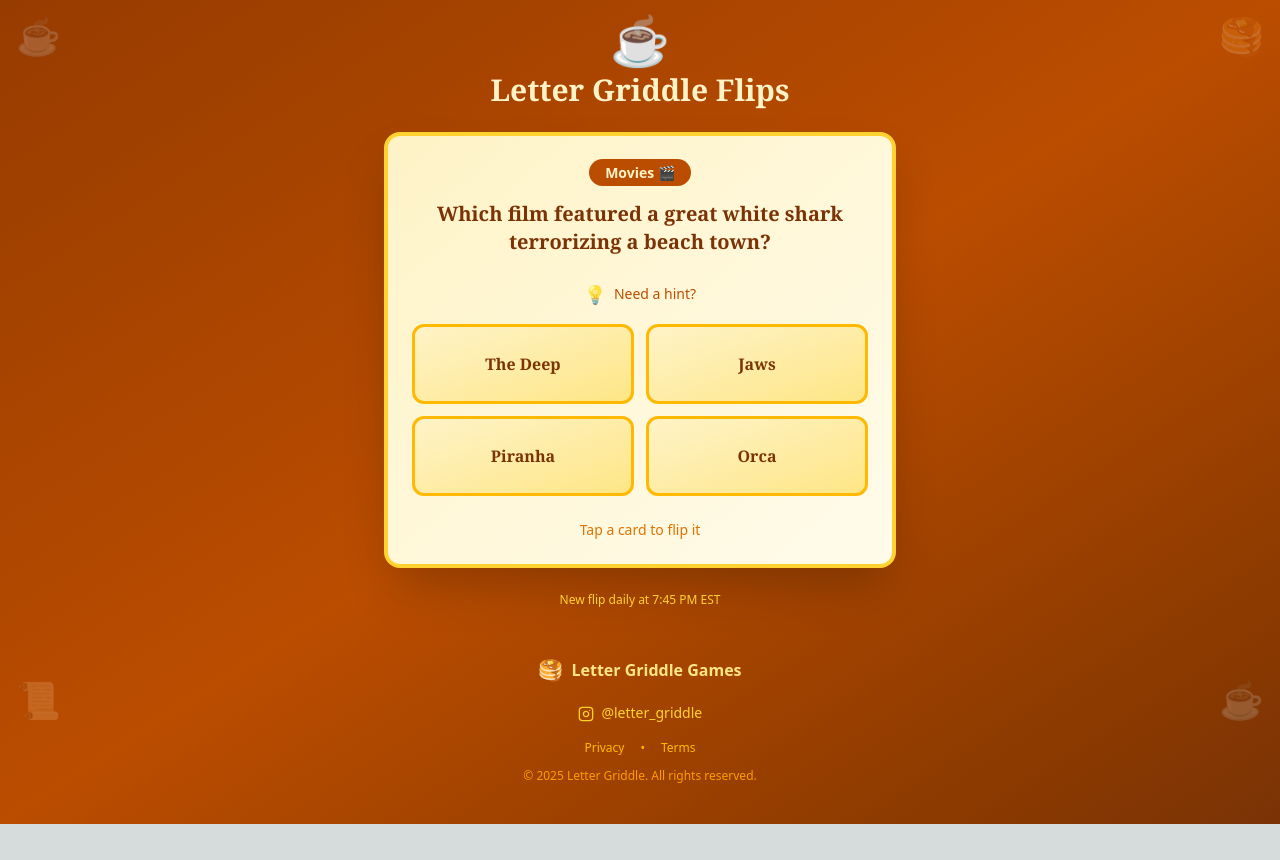
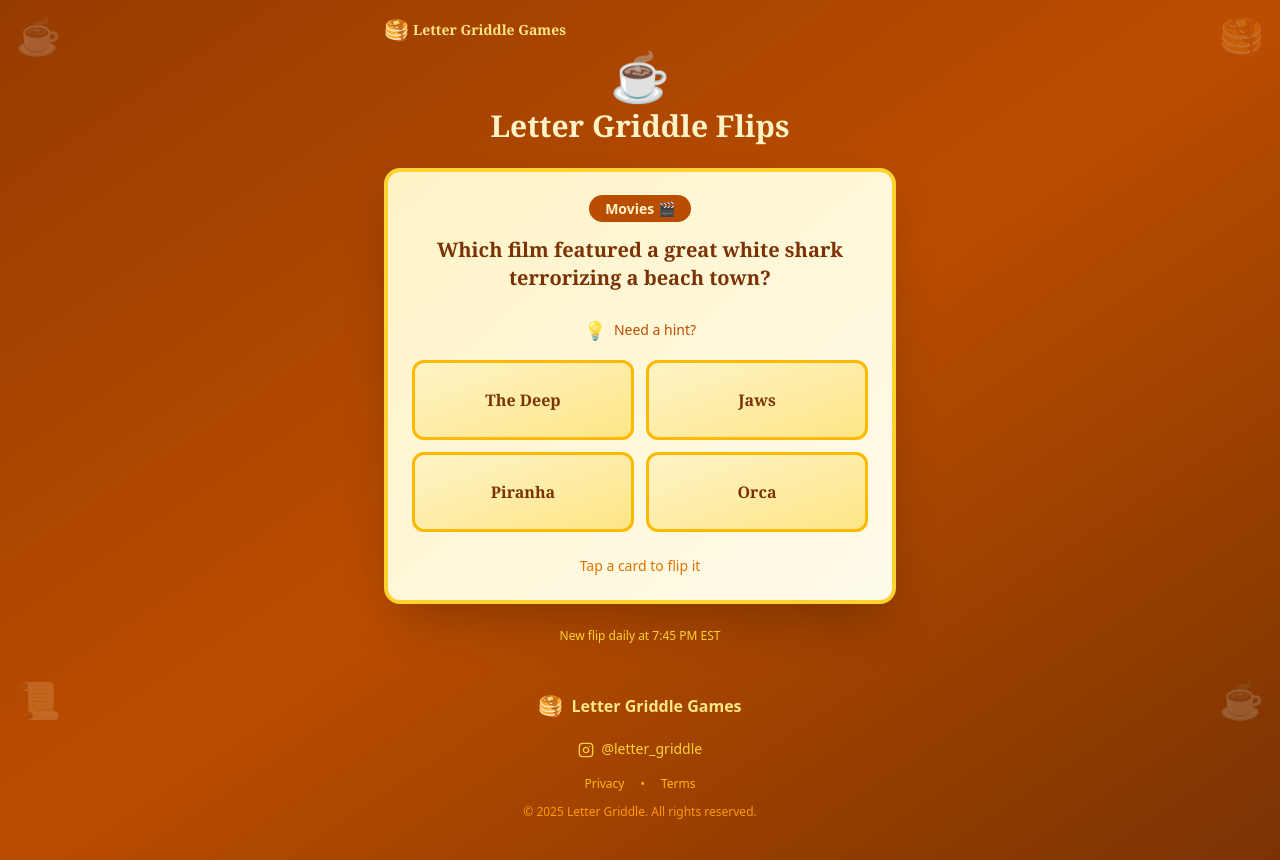
Before and after one commit to lauriegriddle/griddle-game, a Next.js app: page /flips in a window 1280 px wide. Before the commit the page ends 824 px from the top, so only its background shows below. Built offline with nearby package versions, Linux system fonts and the light colour scheme.

Commit message:
Add Letter Griddle Games link to Mini and Flips

```diff
--- a/app/flips/page.js
+++ b/app/flips/page.js
@@ -193,6 +193,18 @@ const copyToClipboard = async (text) => {
       <div className="fixed bottom-20 right-4 text-4xl opacity-20">☕</div>
 
       <div className="max-w-lg mx-auto relative">
+  {/* Home link */}
+  <div className="flex justify-start mb-2">
+    <a
+      href="https://lettergriddle.com"
+      className="flex items-center gap-1 text-amber-200 hover:text-amber-100 transition-colors"
+      title="Back to Letter Griddle Games"
+    >
+      <span className="text-xl">🥞</span>
+      <span className="text-sm font-semibold" style={{fontFamily: 'Georgia, serif'}}>Letter Griddle Games</span>
+    </a>
+  </div>
+
   {/* Header */}
   <div className="text-center mb-6">
     <div className="text-5xl mb-2">☕</div>
--- a/app/mini/page.js
+++ b/app/mini/page.js
@@ -326,11 +326,23 @@ const copyToClipboard = async (text) => {
       `}</style>
 
       <div className="max-w-md mx-auto">
-        <div className="text-center mb-4">
-          <div className="text-5xl mb-2">🍯</div>
-          <h1 className="text-3xl font-bold text-amber-800" style={{ fontFamily: 'Georgia, serif' }}>
-            Letter Griddle Mini
-          </h1>
+  {/* Header with home link */}
+  <div className="flex justify-start mb-2">
+    <a
+      href="https://lettergriddle.com"
+      className="flex items-center gap-1 text-amber-700 hover:text-amber-900 transition-colors"
+      title="Back to Letter Griddle Games"
+    >
+      <span className="text-xl">🥞</span>
+      <span className="text-sm font-semibold" style={{fontFamily: 'Georgia, serif'}}>Letter Griddle Games</span>
+    </a>
+  </div>
+
+  <div className="text-center mb-4">
+    <div className="text-5xl mb-2">🍯</div>
+    <h1 className="text-3xl font-bold text-amber-800" style={{ fontFamily: 'Georgia, serif' }}>
+      Letter Griddle Mini
+    </h1>
           <p className="text-amber-600 text-sm mt-1">A bite-sized word puzzle • #{puzzleNumber}</p>
         </div>
 
```
Lines whose indentation alone changed are shown as unchanged.
